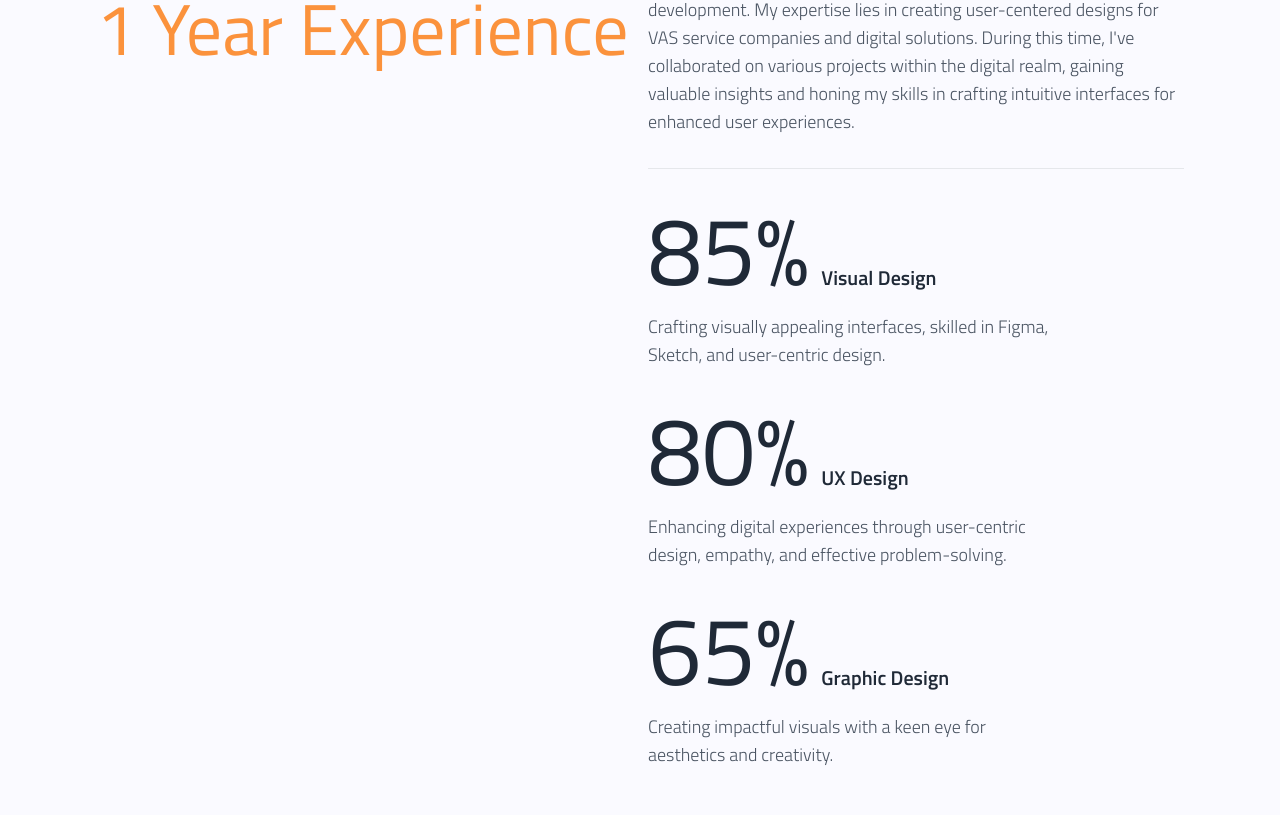
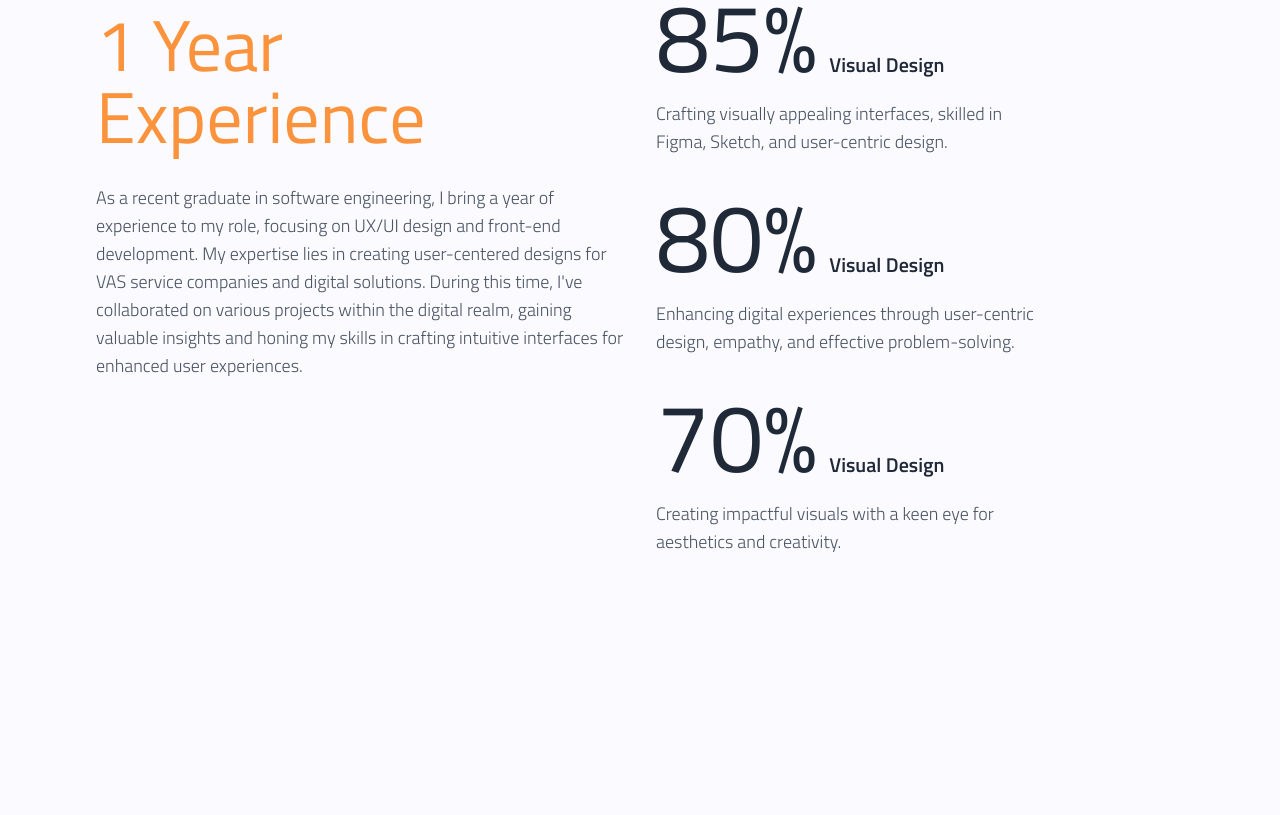
Before and after one commit to oscar168168/oscar, a Next.js app: page / in a window 1280 px wide. Shown: the part 925-1740 px from the top of the page. Built offline with nearby package versions, Linux system fonts and the light colour scheme.

Commit message:
really final

```diff
--- a/src/app/components/AboutMe.js
+++ b/src/app/components/AboutMe.js
@@ -1,10 +1,27 @@
 import Image from "next/image";
 import React from "react";
 
+const skills = [
+  {
+    name: "Visual Design",
+    ability: "85%",
+    desc: "Crafting visually appealing interfaces, skilled in Figma, Sketch, and user-centric design.",
+  },
+  {
+    name: "UX Design",
+    ability: "80%",
+    desc: "Enhancing digital experiences through user-centric design, empathy, and effective problem-solving.",
+  },
+  {
+    name: "Graphic Design",
+    ability: "70%",
+    desc: "Creating impactful visuals with a keen eye for aesthetics and creativity.",
+  },
+];
 
 export const AboutMe = () => {
   return (
-    <div className="lg:h-screen mt-20 lg:mt-0 w-100 flex py-10 lg:py-20 flex-col lg:flex-row gap-8 lg:gap-4 lg:justify-between items-start">
+    <div className="lg:h-screen mt-20 lg:mt-0 w-100 flex pt-24 flex-col lg:flex-row gap-8 lg:gap-8 lg:justify-between items-start">
       <div className="lg:basis-1/2 lg:sticky top-28">
         <span className="text-lg lg:text-3xl text-gray-800">
           Learn More About Me
@@ -12,57 +29,32 @@ export const AboutMe = () => {
         <h1 className="text-4xl lg:text-7xl text-medium text-orange-400 lg:mt-4">
           1 Year Experience
         </h1>
+
+        <p className="text-gray-600 text-base lg:text-lg font-light pt-4 lg:pt-8">
+          As a recent graduate in software engineering, I bring a year of
+          experience to my role, focusing on UX/UI design and front-end
+          development. My expertise lies in creating user-centered designs for
+          VAS service companies and digital solutions. During this time,
+          I&apos;ve collaborated on various projects within the digital realm,
+          gaining valuable insights and honing my skills in crafting intuitive
+          interfaces for enhanced user experiences.
+        </p>
       </div>
+
       <div className="lg:basis-1/2">
-        <div className="pb-8 lg:pb-8 border-b">
-          <h2 className="text-gray-600 text-base lg:text-lg font-light">
-            As a recent graduate in software engineering, I bring a year of
-            experience to my role, focusing on UX/UI design and front-end
-            development. My expertise lies in creating user-centered designs for
-            VAS service companies and digital solutions. During this time, I&apos;ve
-            collaborated on various projects within the digital realm, gaining
-            valuable insights and honing my skills in crafting intuitive
-            interfaces for enhanced user experiences.
-          </h2>
-        </div>
-        <div className="mt-4 lg:mt-8">
-          <div className="">
+        {skills.map((skill) => (
+          <div key={skill.name} className="mt-4 lg:mt-8">
             <h3 className="text-gray-800 font-medium text-4xl lg:text-8xl mb-2 lg:mb-4">
-              85%
+              {skill.ability}
               <span className="text-sm lg:text-xl font-semibold ms-1.5 lg:ms-3">
                 Visual Design
               </span>
             </h3>
             <p className="text-gray-600 text-sm lg:text-lg font-light lg:w-3/4">
-              Crafting visually appealing interfaces, skilled in Figma, Sketch,
-              and user-centric design.
+              {skill.desc}
             </p>
           </div>
-          <div className="mt-4 lg:mt-8">
-            <h3 className="text-gray-800 font-medium text-4xl lg:text-8xl mb-2 lg:mb-4">
-              80%
-              <span className="text-sm lg:text-xl font-semibold ms-1.5 lg:ms-3">
-                UX Design
-              </span>
-            </h3>
-            <p className="text-gray-600 text-sm lg:text-lg font-light lg:w-3/4">
-              Enhancing digital experiences through user-centric design,
-              empathy, and effective problem-solving.
-            </p>
-          </div>
-          <div className="mt-4 lg:mt-8">
-            <h3 className="text-gray-800 font-medium text-4xl lg:text-8xl mb-2 lg:mb-4">
-              65%
-              <span className="text-sm lg:text-xl font-semibold ms-1.5 lg:ms-3">
-                Graphic Design
-              </span>
-            </h3>
-            <p className="text-gray-600 text-sm lg:text-lg font-light lg:w-3/4">
-              Creating impactful visuals with a keen eye for aesthetics and
-              creativity.
-            </p>
-          </div>
-        </div>
+        ))}
       </div>
     </div>
   );
--- a/src/app/components/Education.js
+++ b/src/app/components/Education.js
@@ -30,7 +30,7 @@ const school = [
 
 export const Education = () => {
   return (
-    <div className="lg:min-h-screen text-gray-800 mt-20 lg:mt-0 w-100  py-10 lg:py-20">
+    <div className="lg:min-h-screen text-gray-800 mt-20 lg:mt-0 w-100  pt-24">
       <div className="mb-8 lg:mb-20">
         <span className="text-lg lg:text-3xl text-gray-800">
           Learn More About Me
--- a/src/app/components/Experience.js
+++ b/src/app/components/Experience.js
@@ -27,7 +27,7 @@ const careers = [
 
 export const Experience = () => {
   return (
-    <div className="lg:-min-h-80 text-gray-800 mt-20 lg:mt-0 w-100  py-10 lg:py-20">
+    <div className="lg:-min-h-80 text-gray-800 mt-20 lg:mt-0 w-100  pt-24">
       <div className="mb-8 lg:mb-10">
         <span className="text-lg lg:text-3xl text-gray-800">
         Explore My
--- a/src/app/components/HeroContent.js
+++ b/src/app/components/HeroContent.js
@@ -31,12 +31,12 @@ export const HeroContent = () => {
               <PiBehanceLogo size={24} />
             </p>
           </Link>
-          <Link target="_blank" href="https://www.linkedin.com/in/rat-raksmey-9abb36281/">
+          <Link target="_blank" href="https://www.facebook.com/doublepainz">
             <p className="text-gray-900 p-2">
               <PiFacebookLogo size={24} />
             </p>
           </Link>
-          <Link target="_blank" href="https://www.facebook.com/doublepainz">
+          <Link target="_blank" href="https://www.linkedin.com/in/rat-raksmey-9abb36281/">
             <p className="text-gray-900 p-2">
               <PiLinkedinLogo size={24} />
             </p>
--- a/src/app/components/Portfolio.js
+++ b/src/app/components/Portfolio.js
@@ -13,7 +13,7 @@ const projects = [
 
 export const Portfolio = () => {
   return (
-    <div className="lg:min-h-screen text-gray-800 my-10 lg:my-0 w-100  py-10 lg:py-20">
+    <div className="lg:min-h-screen text-gray-800 my-10 lg:my-0 w-100  pt-24">
       <div className="mb-8 lg:mb-20 lg:text-center">
         <span className="text-lg lg:text-3xl text-gray-800">Showcasing</span>
         <h1 className="text-4xl lg:text-7xl text-medium text-orange-400 lg:mt-4">
```
